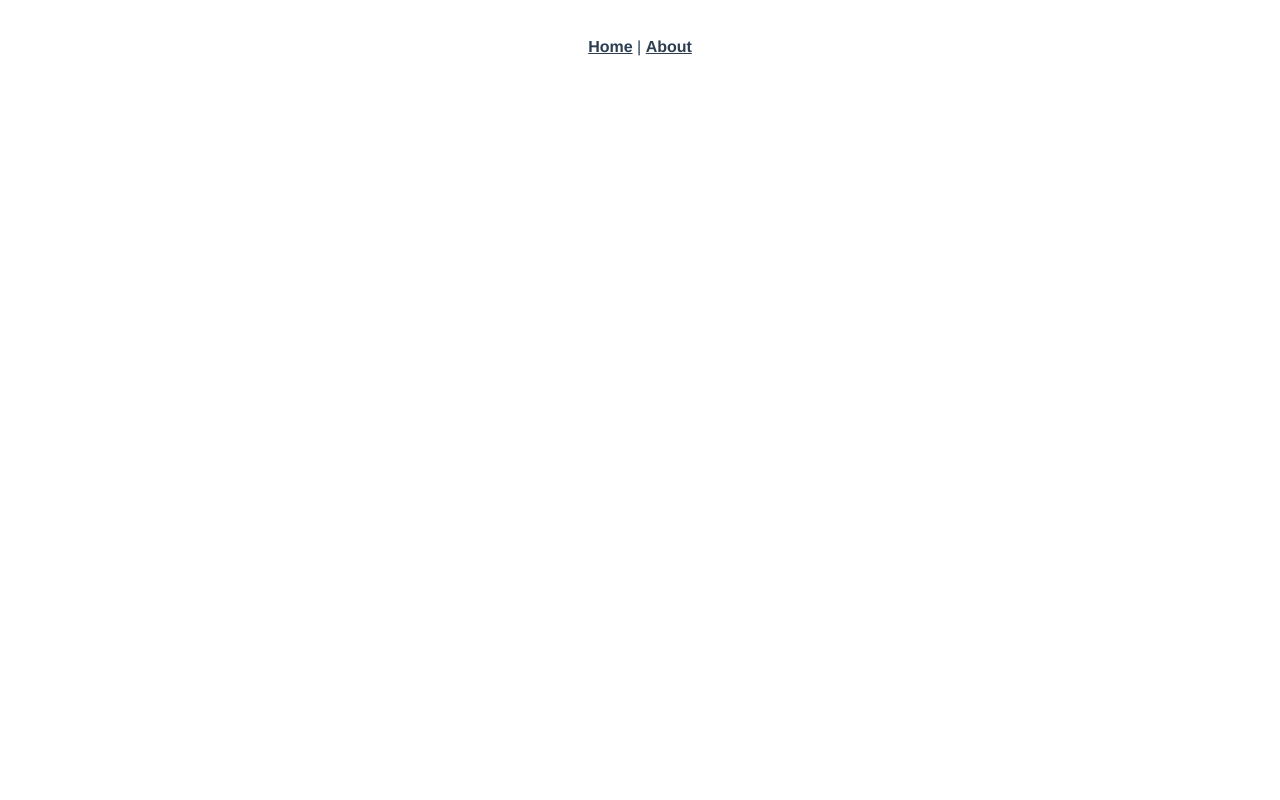
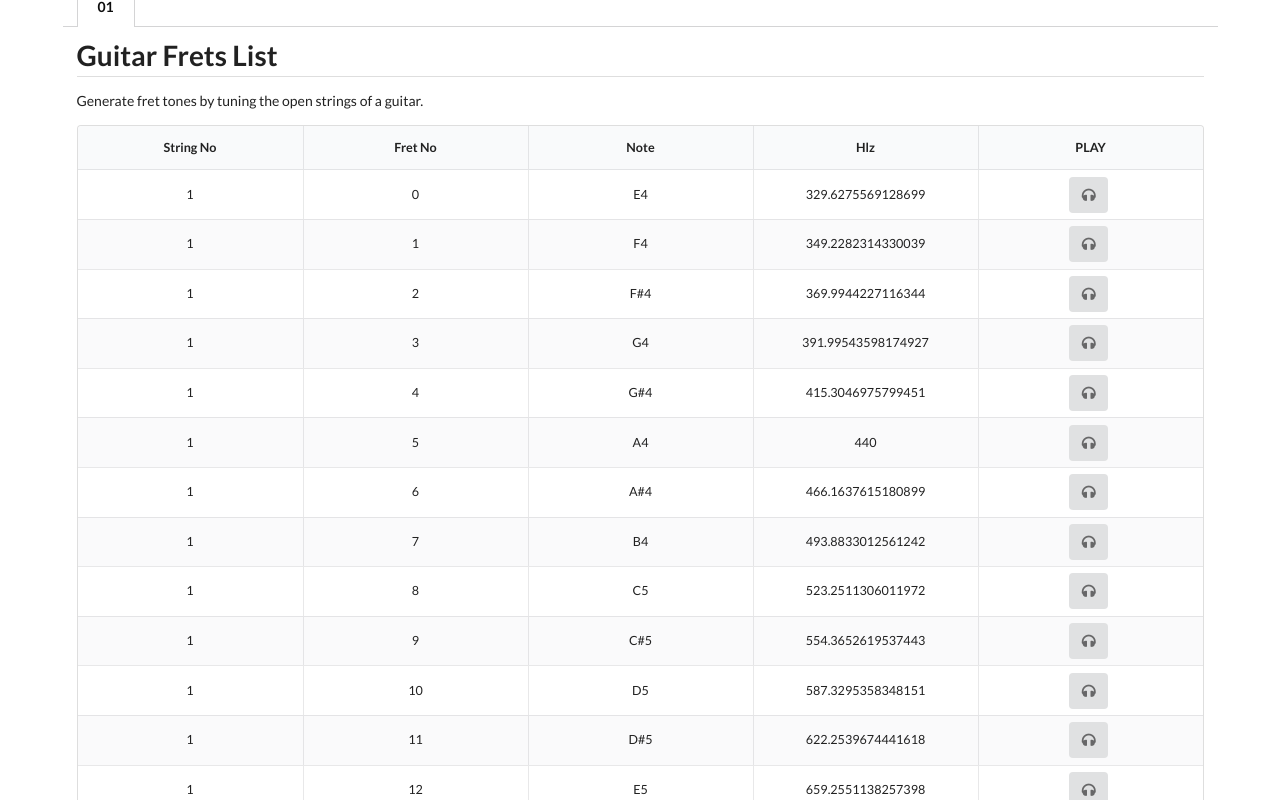
Before and after one commit to func09/music_practice, a Vue app: page /practice01 in a window 1280 px wide. Shown: the top 800 px of the page. Built offline with nearby package versions, Linux system fonts and the light colour scheme.

Commit message:
ギターフレットの生成

```diff
--- a/package.json
+++ b/package.json
@@ -9,6 +9,7 @@
   },
   "dependencies": {
     "core-js": "^3.6.5",
+    "tone": "^14.7.58",
     "vue": "^2.6.11",
     "vue-class-component": "^7.2.3",
     "vue-property-decorator": "^8.4.2",
--- a/src/App.vue
+++ b/src/App.vue
@@ -1,32 +1,18 @@
 <template>
   <div id="app">
-    <div id="nav">
-      <router-link to="/">Home</router-link> |
-      <router-link to="/about">About</router-link>
+    <link
+      rel="stylesheet"
+      href="https://cdnjs.cloudflare.com/ajax/libs/semantic-ui/2.4.1/semantic.min.css"
+      integrity="sha512-8bHTC73gkZ7rZ7vpqUQThUDhqcNFyYi2xgDgPDHc+GXVGHXq+xPjynxIopALmOPqzo9JZj0k6OqqewdGO3EsrQ=="
+      crossorigin="anonymous"
+    />
+    <div id="nav" class="ui container">
+      <div class="ui grid">
+        <div class="ui fluid tabular menu">
+          <router-link to="/practice01" class="item">01</router-link>
+        </div>
+        <router-view />
+      </div>
     </div>
-    <router-view />
   </div>
 </template>
-
-<style>
-#app {
-  font-family: Avenir, Helvetica, Arial, sans-serif;
-  -webkit-font-smoothing: antialiased;
-  -moz-osx-font-smoothing: grayscale;
-  text-align: center;
-  color: #2c3e50;
-}
-
-#nav {
-  padding: 30px;
-}
-
-#nav a {
-  font-weight: bold;
-  color: #2c3e50;
-}
-
-#nav a.router-link-exact-active {
-  color: #42b983;
-}
-</style>
--- a/src/components/HelloWorld.vue
+++ /dev/null
@@ -1,130 +0,0 @@
-<template>
-  <div class="hello">
-    <h1>{{ msg }}</h1>
-    <p>
-      For a guide and recipes on how to configure / customize this project,<br />
-      check out the
-      <a href="https://cli.vuejs.org" target="_blank" rel="noopener"
-        >vue-cli documentation</a
-      >.
-    </p>
-    <h3>Installed CLI Plugins</h3>
-    <ul>
-      <li>
-        <a
-          href="https://github.com/vuejs/vue-cli/tree/dev/packages/%40vue/cli-plugin-babel"
-          target="_blank"
-          rel="noopener"
-          >babel</a
-        >
-      </li>
-      <li>
-        <a
-          href="https://github.com/vuejs/vue-cli/tree/dev/packages/%40vue/cli-plugin-typescript"
-          target="_blank"
-          rel="noopener"
-          >typescript</a
-        >
-      </li>
-      <li>
-        <a
-          href="https://github.com/vuejs/vue-cli/tree/dev/packages/%40vue/cli-plugin-router"
-          target="_blank"
-          rel="noopener"
-          >router</a
-        >
-      </li>
-      <li>
-        <a
-          href="https://github.com/vuejs/vue-cli/tree/dev/packages/%40vue/cli-plugin-eslint"
-          target="_blank"
-          rel="noopener"
-          >eslint</a
-        >
-      </li>
-    </ul>
-    <h3>Essential Links</h3>
-    <ul>
-      <li>
-        <a href="https://vuejs.org" target="_blank" rel="noopener">Core Docs</a>
-      </li>
-      <li>
-        <a href="https://forum.vuejs.org" target="_blank" rel="noopener"
-          >Forum</a
-        >
-      </li>
-      <li>
-        <a href="https://chat.vuejs.org" target="_blank" rel="noopener"
-          >Community Chat</a
-        >
-      </li>
-      <li>
-        <a href="https://twitter.com/vuejs" target="_blank" rel="noopener"
-          >Twitter</a
-        >
-      </li>
-      <li>
-        <a href="https://news.vuejs.org" target="_blank" rel="noopener">News</a>
-      </li>
-    </ul>
-    <h3>Ecosystem</h3>
-    <ul>
-      <li>
-        <a href="https://router.vuejs.org" target="_blank" rel="noopener"
-          >vue-router</a
-        >
-      </li>
-      <li>
-        <a href="https://vuex.vuejs.org" target="_blank" rel="noopener">vuex</a>
-      </li>
-      <li>
-        <a
-          href="https://github.com/vuejs/vue-devtools#vue-devtools"
-          target="_blank"
-          rel="noopener"
-          >vue-devtools</a
-        >
-      </li>
-      <li>
-        <a href="https://vue-loader.vuejs.org" target="_blank" rel="noopener"
-          >vue-loader</a
-        >
-      </li>
-      <li>
-        <a
-          href="https://github.com/vuejs/awesome-vue"
-          target="_blank"
-          rel="noopener"
-          >awesome-vue</a
-        >
-      </li>
-    </ul>
-  </div>
-</template>
-
-<script lang="ts">
-import { Component, Prop, Vue } from "vue-property-decorator";
-
-@Component
-export default class HelloWorld extends Vue {
-  @Prop() private msg!: string;
-}
-</script>
-
-<!-- Add "scoped" attribute to limit CSS to this component only -->
-<style scoped>
-h3 {
-  margin: 40px 0 0;
-}
-ul {
-  list-style-type: none;
-  padding: 0;
-}
-li {
-  display: inline-block;
-  margin: 0 10px;
-}
-a {
-  color: #42b983;
-}
-</style>
--- a/src/main.ts
+++ b/src/main.ts
@@ -6,5 +6,5 @@ Vue.config.productionTip = false;
 
 new Vue({
   router,
-  render: h => h(App)
+  render: (h) => h(App),
 }).$mount("#app");
--- /dev/null
+++ b/src/models/Guitar.ts
@@ -0,0 +1,41 @@
+import * as Tone from "tone";
+
+export default class Guitar {
+  stringsSize: number;
+  fretsSize: number;
+  tunings: Array<string>;
+
+  constructor(
+    stringsSize = 6,
+    fretsSize = 20,
+    tunings = ["E4", "B3", "G3", "D3", "A3", "E2"]
+  ) {
+    this.stringsSize = stringsSize;
+    this.fretsSize = fretsSize;
+    this.tunings = tunings;
+  }
+
+  getOpenFrequency(stringNo = 0): Tone.FrequencyClass {
+    return Tone.Frequency(this.tunings[stringNo]);
+  }
+
+  get frets() {
+    const _ = [];
+    for (let sNum = 0; sNum < this.stringsSize; sNum++) {
+      const openFrequency: Tone.FrequencyClass = this.getOpenFrequency(sNum);
+      for (let fNum = 0; fNum < this.fretsSize + 1; fNum++) {
+        const fretFrequency: Tone.FrequencyClass = openFrequency.transpose(
+          fNum
+        );
+        _.push({
+          name: `${sNum}.${fNum}`,
+          stringNo: sNum,
+          fretNo: fNum,
+          note: fretFrequency.toNote(),
+          frequency: fretFrequency.toFrequency(),
+        });
+      }
+    }
+    return _;
+  }
+}
--- a/src/router/index.ts
+++ b/src/router/index.ts
@@ -1,6 +1,5 @@
 import Vue from "vue";
 import VueRouter, { RouteConfig } from "vue-router";
-import Home from "../views/Home.vue";
 
 Vue.use(VueRouter);
 
@@ -8,23 +7,20 @@ const routes: Array<RouteConfig> = [
   {
     path: "/",
     name: "Home",
-    component: Home
+    component: () => import("../views/Practice01.vue"),
   },
   {
-    path: "/about",
-    name: "About",
-    // route level code-splitting
-    // this generates a separate chunk (about.[hash].js) for this route
-    // which is lazy-loaded when the route is visited.
-    component: () =>
-      import(/* webpackChunkName: "about" */ "../views/About.vue")
-  }
+    path: "/practice01",
+    name: "Practice01",
+    component: () => import("../views/Practice01.vue"),
+  },
 ];
 
 const router = new VueRouter({
   mode: "history",
   base: process.env.BASE_URL,
-  routes
+  linkExactActiveClass: "active",
+  routes,
 });
 
 export default router;
--- a/src/views/About.vue
+++ /dev/null
@@ -1,5 +0,0 @@
-<template>
-  <div class="about">
-    <h1>This is an about page</h1>
-  </div>
-</template>
--- a/src/views/Home.vue
+++ /dev/null
@@ -1,18 +0,0 @@
-<template>
-  <div class="home">
-    <img alt="Vue logo" src="../assets/logo.png" />
-    <HelloWorld msg="Welcome to Your Vue.js App" />
-  </div>
-</template>
-
-<script>
-// @ is an alias to /src
-import HelloWorld from "@/components/HelloWorld.vue";
-
-export default {
-  name: "Home",
-  components: {
-    HelloWorld
-  }
-};
-</script>
--- /dev/null
+++ b/src/views/Practice01.vue
@@ -0,0 +1,58 @@
+<template>
+  <div class="Plactice01">
+    <h1 class="ui header dividing">Guitar Frets List</h1>
+    <p>
+      Generate fret tones by tuning the open strings of a guitar.
+    </p>
+    <table class="ui table celled striped small compact fixed unstackable">
+      <thead>
+        <tr class="ui center aligned">
+          <th>String No</th>
+          <th>Fret No</th>
+          <th>Note</th>
+          <th>Hlz</th>
+          <th>PLAY</th>
+        </tr>
+      </thead>
+      <tbody>
+        <tr
+          class="ui center aligned"
+          v-bind:key="fret.name"
+          v-for="fret in guitar.frets"
+        >
+          <td>{{ fret.stringNo + 1 }}</td>
+          <td>{{ fret.fretNo }}</td>
+          <td>{{ fret.note }}</td>
+          <td>{{ fret.frequency }}</td>
+          <td>
+            <button class="ui button icon" v-on:click="playNote(fret.note)">
+              <i class="ui icon sound"></i>
+            </button>
+          </td>
+        </tr>
+      </tbody>
+    </table>
+  </div>
+</template>
+
+<script>
+import * as Tone from "tone";
+import Guitar from "../models/Guitar";
+const guitar = new Guitar();
+export default {
+  name: "Plactice01",
+  methods: {
+    playNote: async function(note) {
+      await Tone.start();
+      const synth = new Tone.Synth().toDestination();
+      console.log(note);
+      synth.triggerAttackRelease(note, "4n");
+    },
+  },
+  data: () => {
+    return {
+      guitar: guitar,
+    };
+  },
+};
+</script>
```
Also changed, not shown: 1 other file (tests, documents, lock files or other folders).
